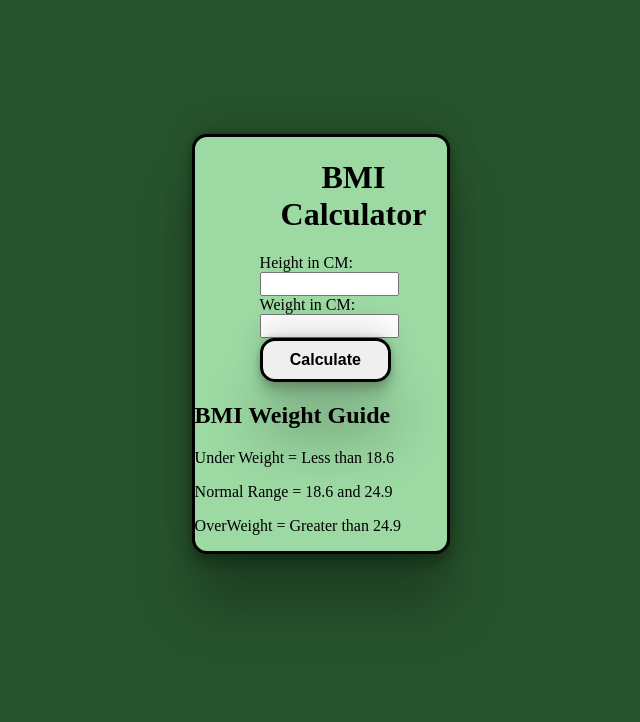
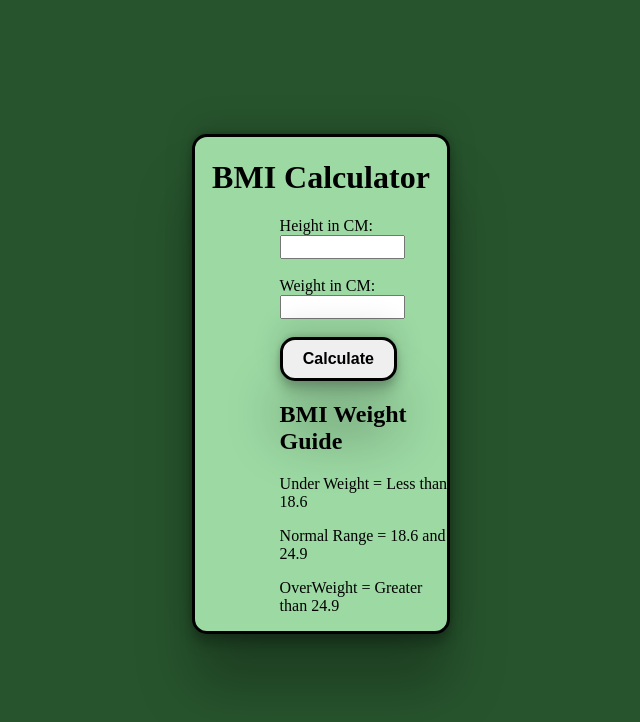
Before and after one commit to Aakanksha77/MiniJSProjects, a plain HTML site: page BMICalculator/index.html in a window 1280 px wide. Shown: the whole page, without its empty margins (319-959 px from the left). Drawn offline with Linux system fonts and the light colour scheme; a script that the page names is missing.

Commit message:
made some changes in styling

```diff
--- a/BMICalculator/style.css
+++ b/BMICalculator/style.css
@@ -17,11 +17,11 @@ body{
     box-shadow: rgba(0, 0, 0, 0.25) 0px 54px 55px, rgba(0, 0, 0, 0.12) 0px -12px 30px, rgba(0, 0, 0, 0.12) 0px 4px 6px, rgba(0, 0, 0, 0.17) 0px 12px 13px, rgba(0, 0, 0, 0.09) 0px -3px 5px;
 }
 
-.calculation {
+.calculation form {
     display: flex;
     flex-direction: column;
-    gap: 10%;
-    margin-left: 65px;
+    gap: 50%;
+    margin-left: 85px;
 }
 
 .calculation h1 {
@@ -50,3 +50,7 @@ button:hover {
 .result {
     text-align: center;
 }
+
+.weight-Guide {
+    margin-left: 85px;
+}
```
